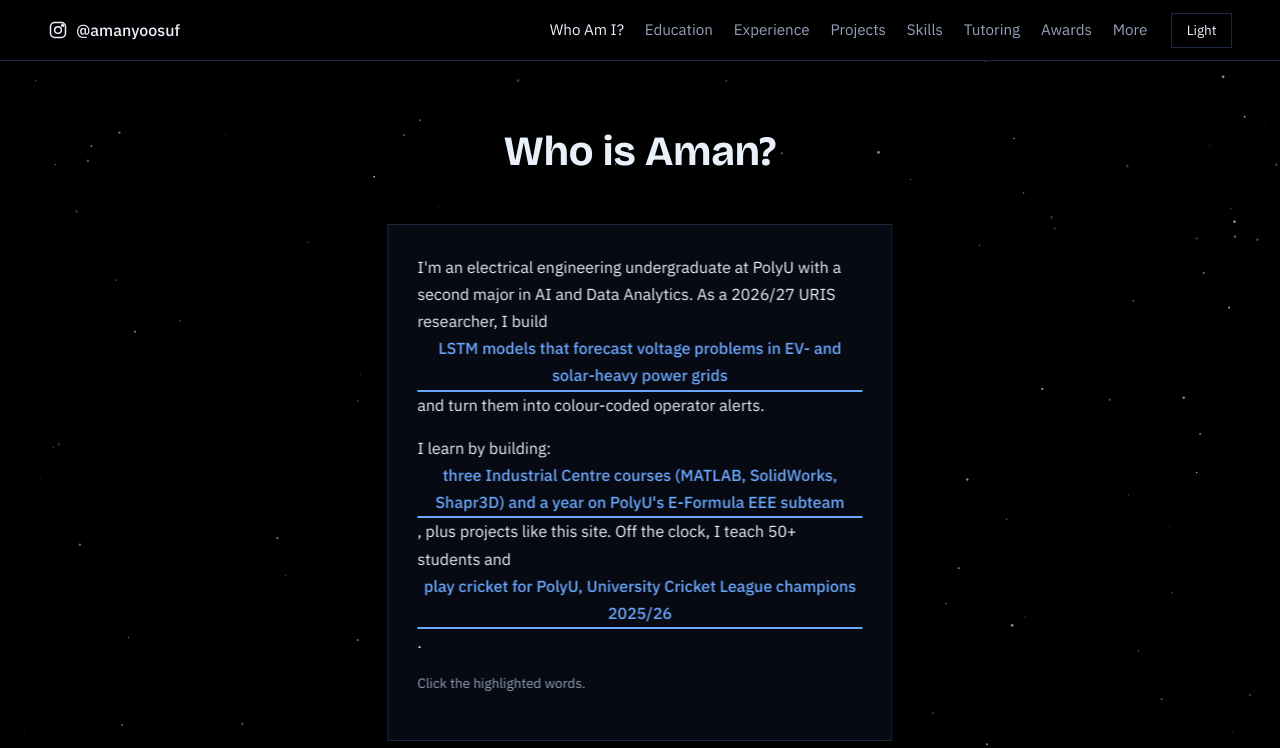
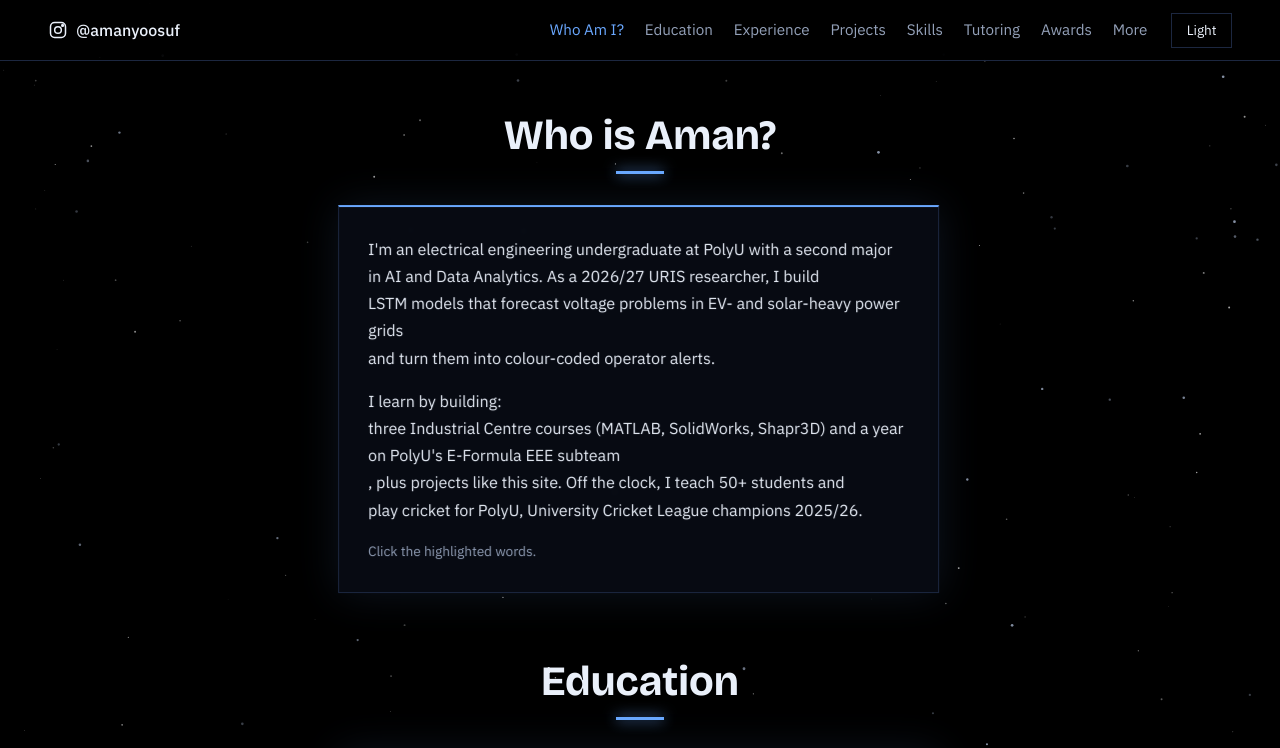
Before and after one commit to amanyoosuf/amanyoosuf.github.io, a React (Vite) app: page / in a window 1280 px wide. Shown: the top 748 px of the page. Built offline with nearby package versions, Linux system fonts and the light colour scheme.

Commit message:
Update index.css

```diff
--- a/src/index.css
+++ b/src/index.css
@@ -1,59 +1,100 @@
 @import url("https://fonts.googleapis.com/css2?family=Bricolage+Grotesque:wght@500;700&family=IBM+Plex+Sans:wght@400;500&display=swap");
 
 :root {
-  --bg: #000; --card: rgba(10, 14, 24, .78); --ink: #eaf0fa; --muted: #93a0b8;
-  --line: #1c2740; --accent: #6aa8ff; --gap: 2.5rem;
+  --bg: #000; --card: rgba(10, 14, 24, .78); --ink: #eaf0fa; --muted: #93a0b8; --line: #1c2740;
+  --accent: #6aa8ff; --gap: 2.5rem;
+  --display: "Bricolage Grotesque", system-ui, sans-serif; --body: "IBM Plex Sans", system-ui, sans-serif;
   --gold: linear-gradient(135deg, #f7e08a, #b8860b 45%, #fff1b0 60%, #9a6b06);
 }
+/* Light mode mirrors dark mode */
+:root[data-theme="light"] { --bg: #f4f7fb; --card: rgba(255, 255, 255, .88); --ink: #0b1630; --muted: #4a5878; --line: #c9d4e8; }
+
+/* Every section (and the navbar) takes its tint from --tint-d / --tint-l, set in the components */
+.nav, section { --accent: var(--tint-d, #6aa8ff); }
+:root[data-theme="light"] .nav, :root[data-theme="light"] section { --accent: var(--tint-l, #1d4ed8); }
+
 * { box-sizing: border-box; }
 html { scroll-behavior: smooth; scroll-padding-top: 4.5rem; }
-body { margin: 0; background: var(--bg); color: var(--ink); font: 400 1rem/1.7 "IBM Plex Sans", system-ui, sans-serif; }
+body { margin: 0; background: var(--bg); color: var(--ink); font: 400 1rem/1.7 var(--body); transition: background .3s, color .3s; }
 canvas { position: fixed; inset: 0; width: 100%; height: 100%; pointer-events: none; }
 #stars { z-index: -1; }
 #trail { z-index: 50; }
-h2, h3 { font-family: "Bricolage Grotesque", system-ui, sans-serif; line-height: 1.15; margin: 0 0 .7rem; }
-h2 { font-size: clamp(1.8rem, 4vw, 2.6rem); text-align: center; margin-bottom: 3rem; }
-h3 small { color: var(--muted); font: 400 .85rem "IBM Plex Sans"; margin-left: .6rem; }
+h2, h3 { font-family: var(--display); line-height: 1.15; margin: 0 0 .6rem; }
+h2 { font-size: clamp(1.8rem, 4vw, 2.6rem); text-align: center; margin-bottom: 2rem; }
+h2::after { content: ""; display: block; width: 3rem; height: 3px; margin: .7rem auto 0; background: var(--accent); box-shadow: 0 0 14px var(--accent); }
+h3 small { color: var(--muted); font: 400 .85rem var(--body); margin-left: .6rem; }
 a { color: var(--accent); }
 :focus-visible { outline: 2px solid var(--accent); outline-offset: 3px; }
 
 /* Nav */
-.nav { position: fixed; inset: 0 0 auto; z-index: 20; display: flex; align-items: center; gap: 1.5rem; padding: .8rem clamp(1rem, 4vw, 3rem); background: rgba(0, 0, 0, .75); backdrop-filter: blur(10px); border-bottom: 1px solid var(--line); }
+.nav { position: fixed; inset: 0 0 auto; z-index: 20; display: flex; align-items: center; gap: 1.5rem; padding: .8rem clamp(1rem, 4vw, 3rem); background: color-mix(in srgb, var(--bg) 78%, transparent); backdrop-filter: blur(10px); border-bottom: 1px solid var(--line); }
 .ig { display: flex; align-items: center; gap: .5rem; color: var(--ink); text-decoration: none; font-weight: 500; white-space: nowrap; }
 .ig:hover { color: var(--accent); }
 .nav nav { margin-left: auto; display: flex; gap: 1.3rem; overflow-x: auto; }
 .nav nav a { color: var(--muted); text-decoration: none; font-size: .95rem; white-space: nowrap; transition: color .2s; }
-.nav nav a:hover, .nav nav a.on { color: var(--ink); }
-.bar { position: absolute; left: 0; bottom: -1px; height: 2px; width: 100%; background: var(--accent); transform-origin: left; transform: scaleX(0); box-shadow: 0 0 10px var(--accent); }
+.nav nav a:hover { color: var(--ink); }
+.nav nav a.on { color: var(--accent); }
+.bar { position: absolute; left: 0; bottom: -1px; height: 2px; width: 100%; background: var(--accent); transform-origin: left; box-shadow: 0 0 10px var(--accent); transition: background .5s; }
+.theme-btn { background: none; color: var(--ink); border: 1px solid var(--line); padding: .3rem .9rem; cursor: pointer; font: inherit; font-size: .85rem; }
+.theme-btn:hover { border-color: var(--accent); }
 
-main { max-width: 68rem; margin: 0 auto; padding: 0 1.2rem; }
-section { padding: 7rem 0 2rem; }
-section:first-child { padding-top: 8rem; }
+/* Layout: card gap is 2rem, section gap is 4rem (2x) */
+main { max-width: 84rem; margin: 0 auto; padding: 0 1.2rem; }
+section { padding: 2rem 0 0; }
+section:first-child { padding-top: 7rem; }
+.rv { opacity: 0; transform: translateY(24px); transition: opacity .7s, transform .7s; }
+.rv.in { opacity: 1; transform: none; }
 
-/* Story: card starts centred; opens to a side and reveals photos */
-.story { display: grid; grid-template-columns: 1fr 1fr; gap: var(--gap); align-items: center; min-height: 20rem; margin-bottom: 3rem; }
-.card { background: var(--card); border: 1px solid var(--line); padding: 1.8rem; backdrop-filter: blur(4px); transition: transform .8s cubic-bezier(.2, .8, .2, 1), border-color .3s; transform: translateX(calc(50% + var(--gap) / 2)); }
-.card:hover { border-color: var(--accent); }
+/* Story: card starts centred, then slides to a side and reveals photos */
+.story { display: grid; grid-template-columns: 1fr 1fr; gap: var(--gap); align-items: center; margin-bottom: 2rem; }
+.card { background: var(--card); border: 1px solid var(--line); border-top: 2px solid var(--accent); padding: 1.8rem; backdrop-filter: blur(4px);
+  box-shadow: 0 0 40px color-mix(in srgb, var(--accent) 12%, transparent);
+  transition: transform .8s cubic-bezier(.2, .8, .2, 1), border-color .3s, box-shadow .3s;
+  transform: translateX(calc(50% + var(--gap) / 2)); animation: drift 8s ease-in-out infinite; }
+.card:hover { border-color: var(--accent); box-shadow: 0 0 50px color-mix(in srgb, var(--accent) 22%, transparent); }
 .story[data-side="right"] .card { grid-column: 2; grid-row: 1; transform: translateX(calc(-50% - var(--gap) / 2)); }
 .story[data-side="right"] .photos { grid-column: 1; grid-row: 1; }
 .story.open .card { transform: none; }
 .card p { margin: 0 0 1rem; }
+.card p:last-child, .card ul:last-child { margin-bottom: 0; }
 .hint { color: var(--muted); font-size: .85rem; }
 .story.open .hint { display: none; }
-.hl { background: none; border: 0; border-bottom: 2px solid var(--accent); color: var(--accent); font: inherit; font-weight: 500; padding: 0 .1rem; cursor: pointer; transition: background .2s, color .2s; }
-.hl:hover, .hl.on { background: var(--accent); color: #000; }
+
+/* Photo-linked phrases: plain text with a small photo icon. Underlined only once clicked. */
+.hl { background: none; border: 0; padding: 0; font: inherit; color: inherit; cursor: pointer; text-align: inherit;
+  text-decoration: underline 2px transparent; text-underline-offset: 5px; transition: color .25s, text-decoration-color .25s; }
+.hl .hl-ic { display: inline-block; vertical-align: -2px; margin-left: .3em; color: var(--accent); transition: transform .25s; }
+.story:not(.open) .hl .hl-ic { animation: cue 2.6s ease-in-out infinite; }
+.hl:hover .hl-ic { transform: scale(1.25); }
+.hl.on { color: var(--accent); text-decoration-color: var(--accent); }
+.hl.on .hl-ic rect { fill: color-mix(in srgb, var(--accent) 30%, transparent); }
 
 /* Framed photos */
 .photos { display: flex; flex-wrap: wrap; justify-content: center; gap: 1.2rem; }
-.photo { position: relative; width: 10.5rem; aspect-ratio: 4 / 5; margin: 0; background: #0b0f1a; border: 8px solid #f1ece0; box-shadow: 0 10px 30px rgba(0, 0, 0, .7), 0 0 25px rgba(106, 168, 255, .15); transform: rotate(var(--r)) scale(.6); opacity: 0; transition: transform .7s .25s cubic-bezier(.2, .8, .2, 1), opacity .5s .25s; }
+.photo { position: relative; width: 10rem; aspect-ratio: 4 / 5; margin: 0; background: #0b0f1a; border: 8px solid #f1ece0;
+  box-shadow: 0 10px 30px rgba(0, 0, 0, .7), 0 0 28px color-mix(in srgb, var(--accent) 25%, transparent);
+  transform: rotate(var(--r)) scale(.6); opacity: 0; transition: transform .7s .25s cubic-bezier(.2, .8, .2, 1), opacity .5s .25s;
+  animation: drift 6.5s ease-in-out infinite; }
 .photo.show { opacity: 1; transform: rotate(var(--r)); }
 .photo:nth-child(2) { margin-top: 1.5rem; }
-.story:has(.photo:only-child) .photo { width: 15rem; }
+.story:has(.photo:only-child) .photo { width: 13.5rem; }
 .photo span, .frame span { position: absolute; inset: 0; display: grid; place-items: center; text-align: center; padding: .5rem; color: var(--muted); font-size: .72rem; word-break: break-all; }
 .photo img, .frame img { position: absolute; inset: 0; width: 100%; height: 100%; object-fit: cover; }
+:root[data-theme="light"] .photo { box-shadow: 0 10px 24px rgba(20, 40, 90, .25), 0 0 24px color-mix(in srgb, var(--accent) 25%, transparent); }
+
+/* Gentle floating, less than the skill logos. Uses `translate` so it never clashes with the slide. */
+@keyframes drift { 0%, 100% { translate: 0 0; } 33% { translate: 4px -7px; } 66% { translate: -4px -3px; } }
+@keyframes cue { 0%, 100% { filter: drop-shadow(0 0 0 transparent); } 50% { filter: drop-shadow(0 0 5px var(--accent)); } }
+
+/* Card header with logo */
+.head { display: flex; align-items: center; gap: 1rem; margin-bottom: .8rem; }
+.head h3 { margin: 0; }
+.logo { position: relative; flex: none; width: 3.5rem; height: 3.5rem; background: #fff; border: 1px solid var(--line); display: grid; place-items: center; }
+.logo span { font-size: .6rem; color: #6b7a99; }
+.logo img { position: absolute; inset: 0; width: 100%; height: 100%; object-fit: contain; padding: .35rem; }
 
 /* Awards wall */
-.wall { display: grid; grid-template-columns: repeat(auto-fit, minmax(9rem, 1fr)); grid-auto-rows: 9rem; grid-auto-flow: dense; gap: 2rem 1.5rem; padding: 3rem 2rem; background: radial-gradient(ellipse at 50% 0, #1a1f2b, #07090d 70%); border: 1px solid var(--line); }
+.wall { display: grid; grid-template-columns: repeat(auto-fit, minmax(9rem, 1fr)); grid-auto-rows: 9rem; grid-auto-flow: dense; gap: 2rem 1.5rem; padding: 3rem 2rem; background: radial-gradient(ellipse at 50% 0, #1a1f2b, #07090d 70%); border: 1px solid var(--line); margin-bottom: 2rem; }
 .frame { position: relative; margin: 0; background: #0b0f1a; border: 12px solid; border-image: var(--gold) 1; box-shadow: inset 0 0 0 6px #14110a, 0 14px 24px rgba(0, 0, 0, .8); transition: transform .3s; }
 .frame:hover { transform: scale(1.04); }
 .frame.tall { grid-row: span 2; }
@@ -61,10 +102,10 @@ section:first-child { padding-top: 8rem; }
 
 /* More */
 .lead { text-align: center; color: var(--muted); }
-.links { display: flex; flex-wrap: wrap; justify-content: center; gap: 1rem; margin-top: 2rem; }
-.links a { border: 1px solid var(--line); padding: .7rem 1.4rem; text-decoration: none; color: var(--ink); background: var(--card); transition: border-color .2s, transform .2s; }
-.links a:hover { border-color: var(--accent); transform: translateY(-3px); }
-footer { text-align: center; color: var(--muted); padding: 5rem 1rem 3rem; font-size: .9rem; }
+.links { display: flex; flex-wrap: wrap; justify-content: center; gap: 1rem; margin-top: 1.5rem; }
+.links a { border: 1px solid var(--line); padding: .7rem 1.4rem; text-decoration: none; color: var(--ink); background: var(--card); transition: border-color .2s, transform .2s, box-shadow .2s; }
+.links a:hover { border-color: var(--accent); transform: translateY(-3px); box-shadow: 0 6px 24px color-mix(in srgb, var(--accent) 25%, transparent); }
+footer { text-align: center; color: var(--muted); padding: 4rem 1rem 3rem; font-size: .9rem; }
 
 @media (max-width: 760px) {
   .story { grid-template-columns: 1fr; }
@@ -72,27 +113,6 @@ footer { text-align: center; color: var(--muted); padding: 5rem 1rem 3rem; font-
   .story[data-side="right"] .photos { grid-column: 1; grid-row: 2; }
   .nav nav { gap: .9rem; }
   .ig span { display: none; }
+  .photo { width: 9rem; }
 }
-@media (prefers-reduced-motion: reduce) { * { transition: none !important; } html { scroll-behavior: auto; } }
-
-/* Scroll reveal */
-.rv { opacity: 0; transform: translateY(24px); transition: opacity .7s, transform .7s; }
-.rv.in { opacity: 1; transform: none; }
-
-/* Theme toggle and light mode */
-.theme-btn { background: none; color: var(--ink); border: 1px solid var(--line); padding: .3rem .9rem; cursor: pointer; font: inherit; font-size: .85rem; }
-.theme-btn:hover { border-color: var(--accent); }
-:root[data-theme="light"] { --bg: #f4f7fb; --card: rgba(255,255,255,.88); --ink: #0b1630; --muted: #4a5878; --line: #c9d4e8; --accent: #1d4ed8; }
-:root[data-theme="light"] .nav { background: rgba(244,247,251,.85); }
-:root[data-theme="light"] #stars { filter: invert(1); opacity: .5; }
-:root[data-theme="light"] #trail { display: none; }
-:root[data-theme="light"] .hl:hover, :root[data-theme="light"] .hl.on { color: #fff; }
-:root[data-theme="light"] .photo span, :root[data-theme="light"] .frame span { color: #6b7a99; }
-
-
-/*for logos*/
-.head { display: flex; align-items: center; gap: 1rem; margin-bottom: .8rem; }
-.head h3 { margin: 0; }
-.logo { position: relative; flex: none; width: 3.5rem; height: 3.5rem; background: #fff; border: 1px solid var(--line); display: grid; place-items: center; }
-.logo span { font-size: .6rem; color: #6b7a99; }
-.logo img { position: absolute; inset: 0; width: 100%; height: 100%; object-fit: contain; padding: .35rem; }
+@media (prefers-reduced-motion: reduce) { * { transition: none !important; animation: none !important; } html { scroll-behavior: auto; } }
```
